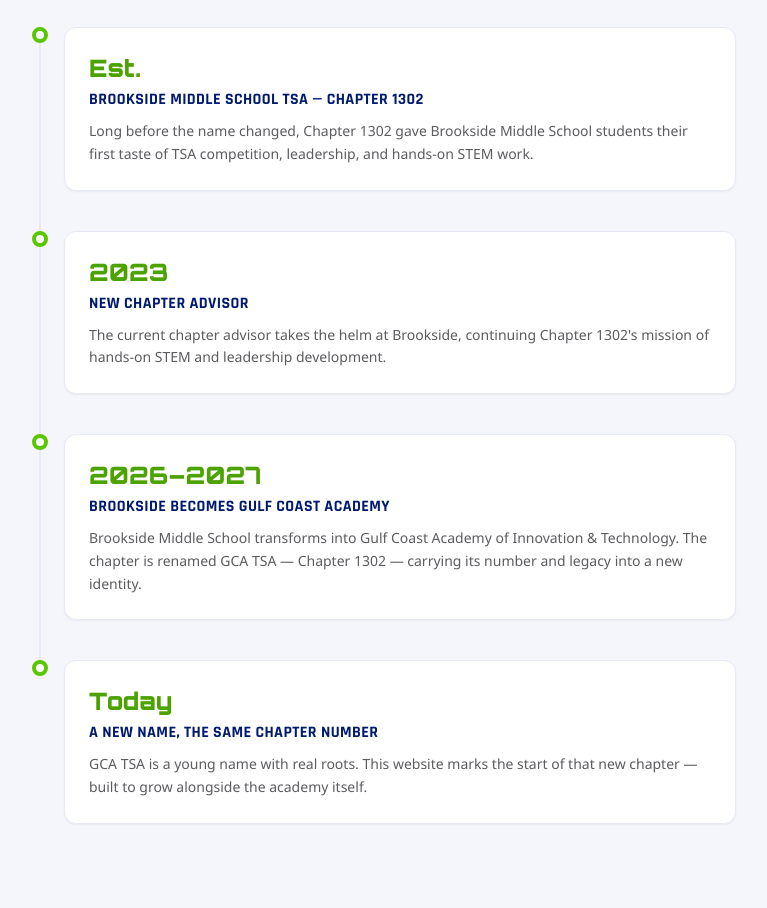
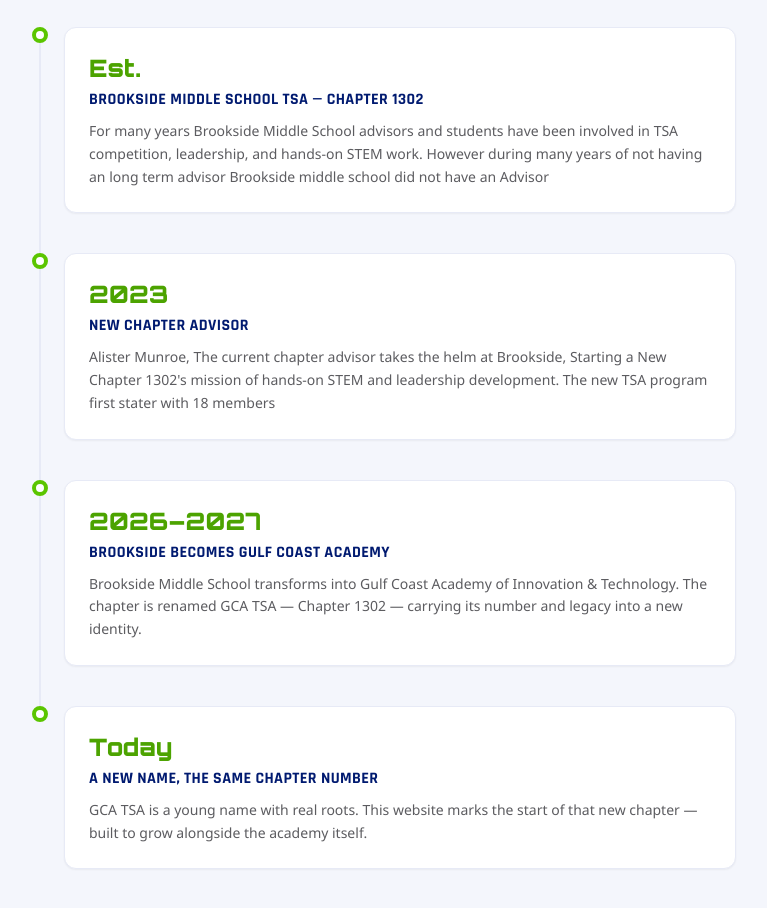
Before and after one commit to amunroe01/gcatsa-website, a Next.js app: page /about in a window 1280 px wide. Shown: the part 1340-2248 px from the top of the page, without its empty margins (256-1023 px from the left). Built offline with nearby package versions, Linux system fonts and the light colour scheme.

Commit message:
Revise chapter history descriptions for clarity
Updated descriptions for historical chapters to reflect changes in advisor and program details.

```diff
--- a/components/about/ChapterHistory.tsx
+++ b/components/about/ChapterHistory.tsx
@@ -5,13 +5,13 @@
     year: "Est.",
     title: "Brookside Middle School TSA — Chapter 1302",
     description:
-      "Long before the name changed, Chapter 1302 gave Brookside Middle School students their first taste of TSA competition, leadership, and hands-on STEM work.",
+      "For many years Brookside Middle School advisors and students have been involved in TSA competition, leadership, and hands-on STEM work. However during many years of not having an long term advisor Brookside middle school did not have an Advisor",
   },
   {
     year: "2023",
     title: "New Chapter Advisor",
     description:
-      "The current chapter advisor takes the helm at Brookside, continuing Chapter 1302's mission of hands-on STEM and leadership development.",
+      "Alister Munroe, The current chapter advisor takes the helm at Brookside, Starting a New Chapter 1302's mission of hands-on STEM and leadership development. The new TSA program first stater with 18 members",
   },
   {
     year: "2026–2027",
```
